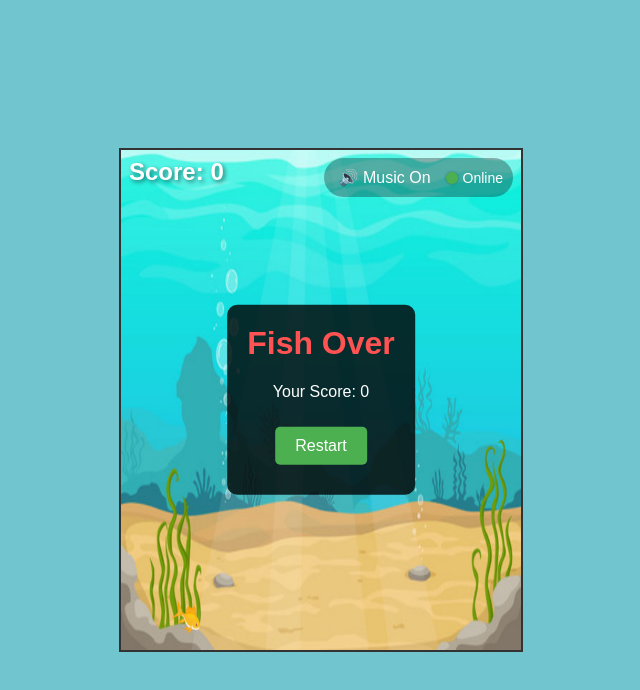
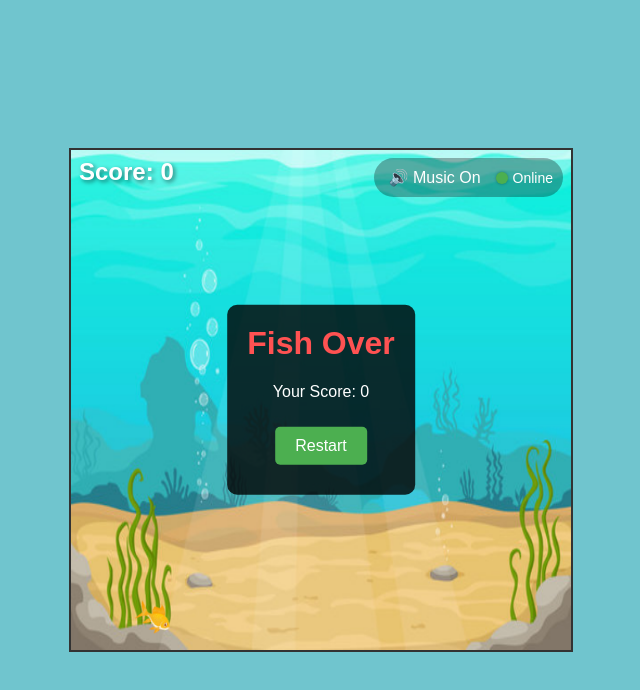
Before and after one commit to job533/Pongdad_FinalExam_Flappy_Fish, a plain HTML site: page index.html in a window 1280 px wide. Both pictures are taken after a click on the button "Start Game". Shown: the whole page, without its empty margins (319-959 px from the left). Drawn offline with Linux system fonts and the light colour scheme.

Commit message:
Update styles.css

```diff
--- a/styles.css
+++ b/styles.css
@@ -17,8 +17,10 @@ body {
     border: 2px solid #333;
     background-color: #87CEEB;
     display: block;
-    width: 400px;
-    height: 500px;
+    width: 90vw;
+    height: 90vw;
+    max-width: 500px;
+    max-height: 500px;
 }
 
 .game-over {
```
